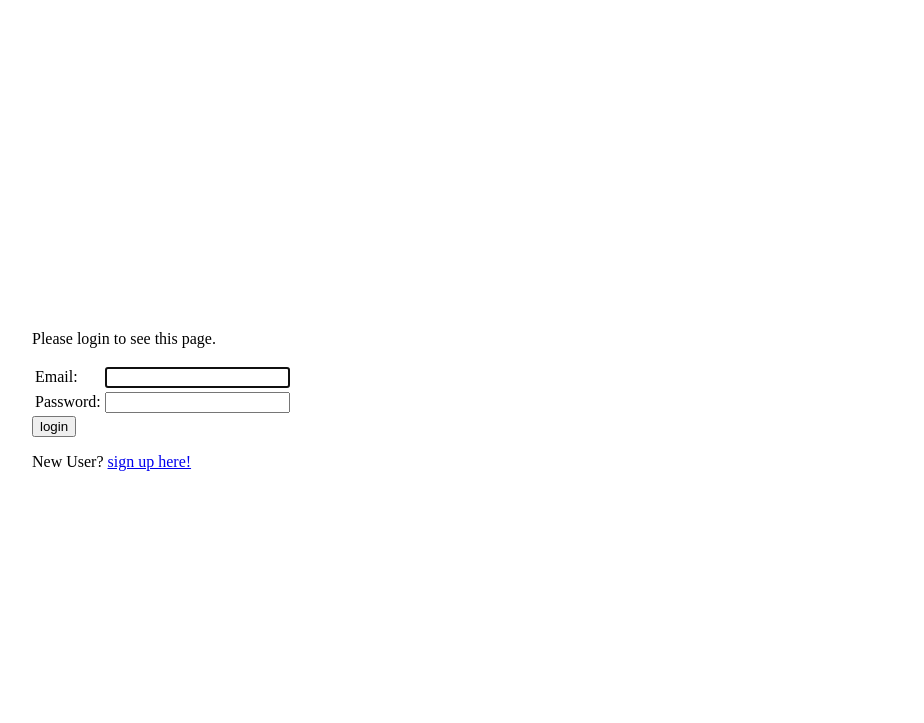
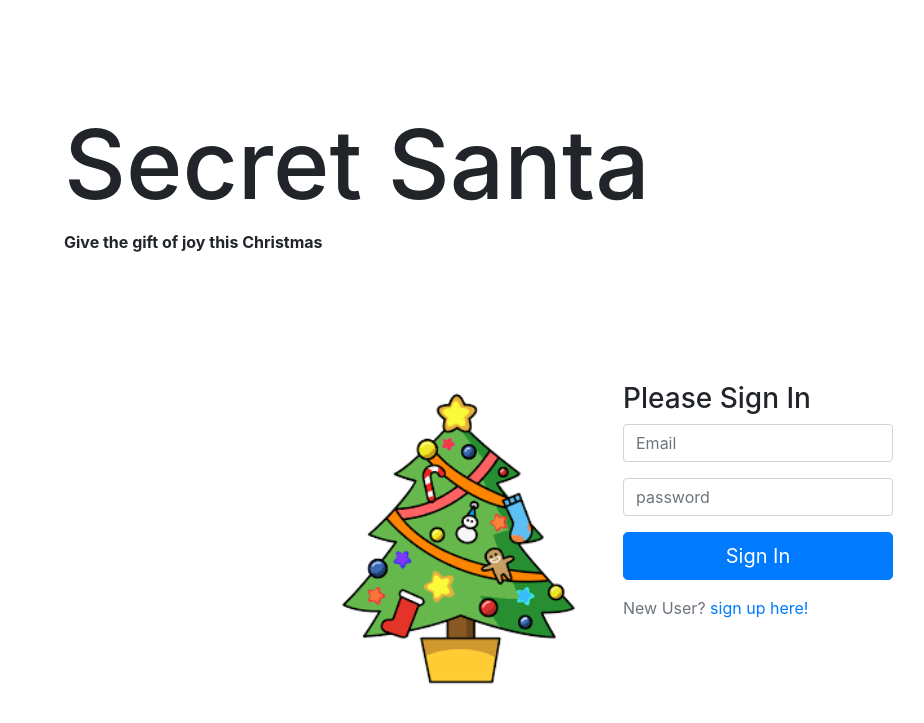
Before and after one commit to james-menzies/secret_santa, a Django app: page /users/login/ in a window 1280 px wide. Shown: the top 723 px of the page, without its empty margins (32-956 px from the left). Run offline with Django 3.2, Linux system fonts and the light colour scheme; some libraries are stand-ins or nearby versions.

Commit message:
login page styled

```diff
--- a/secret_santa/core/static/core/css/styles.css
+++ b/secret_santa/core/static/core/css/styles.css
@@ -10,6 +10,8 @@ body {
 }
 
 div.main-container {
+    position: relative;
     margin: auto;
-    width: 90%;
+    width: 85%;
+    min-height: 300px;
 }
--- a/secret_santa/core/templates/core/base.html
+++ b/secret_santa/core/templates/core/base.html
@@ -4,6 +4,7 @@
 <head>
     <meta charset="UTF-8">
     <title>Secret Santa</title>
+    <link rel="stylesheet" href="https://stackpath.bootstrapcdn.com/bootstrap/4.3.1/css/bootstrap.min.css" integrity="sha384-ggOyR0iXCbMQv3Xipma34MD+dH/1fQ784/j6cY/iJTQUOhcWr7x9JvoRxT2MZw1T" crossorigin="anonymous">
     <link rel="stylesheet" href="{% static 'core/css/styles.css' %}">
     {% block links %}
     {% endblock %}
@@ -17,5 +18,8 @@
             {%  endblock %}
         </div>
     </div>
+    <script src="https://code.jquery.com/jquery-3.3.1.slim.min.js" integrity="sha384-q8i/X+965DzO0rT7abK41JStQIAqVgRVzpbzo5smXKp4YfRvH+8abtTE1Pi6jizo" crossorigin="anonymous"></script>
+    <script src="https://cdnjs.cloudflare.com/ajax/libs/popper.js/1.14.7/umd/popper.min.js" integrity="sha384-UO2eT0CpHqdSJQ6hJty5KVphtPhzWj9WO1clHTMGa3JDZwrnQq4sF86dIHNDz0W1" crossorigin="anonymous"></script>
+    <script src="https://stackpath.bootstrapcdn.com/bootstrap/4.3.1/js/bootstrap.min.js" integrity="sha384-JjSmVgyd0p3pXB1rRibZUAYoIIy6OrQ6VrjIEaFf/nJGzIxFDsf4x0xIM+B07jRM" crossorigin="anonymous"></script>
 </body>
 </html>
--- /dev/null
+++ b/secret_santa/users/static/users/css/login.css
@@ -0,0 +1,12 @@
+.form-signin {
+    max-width: 600px;
+    margin: auto;
+}
+
+#heading-section h1 {
+    font-size: 6rem;
+}
+
+#heading-section {
+    margin-bottom: 8rem;
+}
--- a/secret_santa/users/templates/users/login.html
+++ b/secret_santa/users/templates/users/login.html
@@ -1,36 +1,43 @@
 {% extends 'core/base.html' %}
+{% load static %}
+
+{% block links %}
+<link rel="stylesheet" href="{% static 'users/css/login.css'  %}">
+{% endblock %}
 
 {% block content %}
 
-{% if form.errors %}
-<p>Please make sure fields are filled out correctly.</p>
-{% endif %}
 
-{% if next %}
-    {% if user.is_authenticated %}
-    <p>Your account doesn't have access to this page. To proceed,
-    please login with an account that has access.</p>
-    {% else %}
-    <p>Please login to see this page.</p>
-    {% endif %}
-{% endif %}
+    <div id="heading-section">
+        <h1>Secret Santa</h1>
+        <strong id="subtitle">Give the gift of joy this Christmas</strong>
+    </div>
+    <div class="row form-signin">
 
-<form method="post" action="{% url 'login' %}">
-{% csrf_token %}
-<table>
-<tr>
-    <td>{{ form.username.label_tag }}</td>
-    <td>{{ form.username }}</td>
-</tr>
-<tr>
-    <td>{{ form.password.label_tag }}</td>
-    <td>{{ form.password }}</td>
-</tr>
-</table>
+        <img class="col-sm" src="{% static 'core/images/xmas_tree.png' %}" alt="">
+        <form class="col-sm" method="post" action="{% url 'login' %}">
+            <h3>Please Sign In</h3>
+            {% if form.errors %}
+                <p class="text-danger">Details incorrect. Please try again.</p>
+                {% for error in form.errors %}
+                <p>{{ error }}</p>
+                {% endfor %}
+            {% endif %}
+            {% csrf_token %}
 
-<input type="submit" value="login">
-<input type="hidden" name="next" value="{{ next }}">
-</form>
+            <div class="form-group">
+                <label for="id_username" class="sr-only"></label>
+                <input type="text" name="username" class="form-control" id="id_username" required placeholder="Email">
+            </div>
+            <div class="form-group">
+                <label for="id_password" class="sr-only"></label>
+                <input type="password" name="password" class="form-control" required id="id_password" placeholder="password">
+            </div>
 
-<p>New User? <a href="{% url 'register' %}">sign up here!</a></p>
+            <button class="btn btn-lg btn-primary btn-block" type="submit" value="login">Sign In</button>
+            <input type="hidden" name="next" value="{{ next }}">
+            <p class="mt-3 mb-3 text-muted">New User? <a href="{% url 'register' %}">sign up here!</a></p>
+        </form>
+
+    </div>
 {% endblock %}
--- a/secret_santa/users/templates/users/register.html
+++ b/secret_santa/users/templates/users/register.html
@@ -5,6 +5,7 @@
     <form action="" method='POST' enctype="multipart/form-data">
         {% csrf_token %}
 
+        {{ form.as_ul }}
         <input type="submit" value="Submit">
     </form>
 
```
Also changed, not shown: secret_santa/users/static/users/images/tree.png (added).
